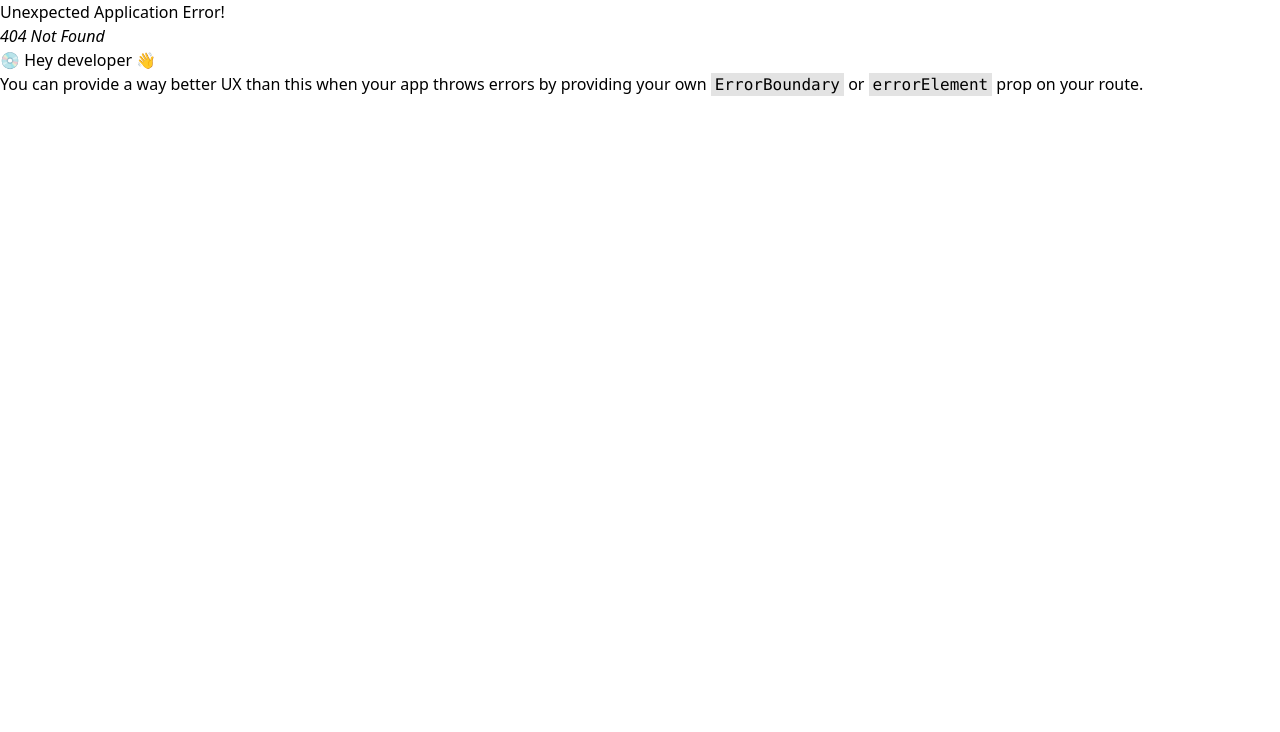
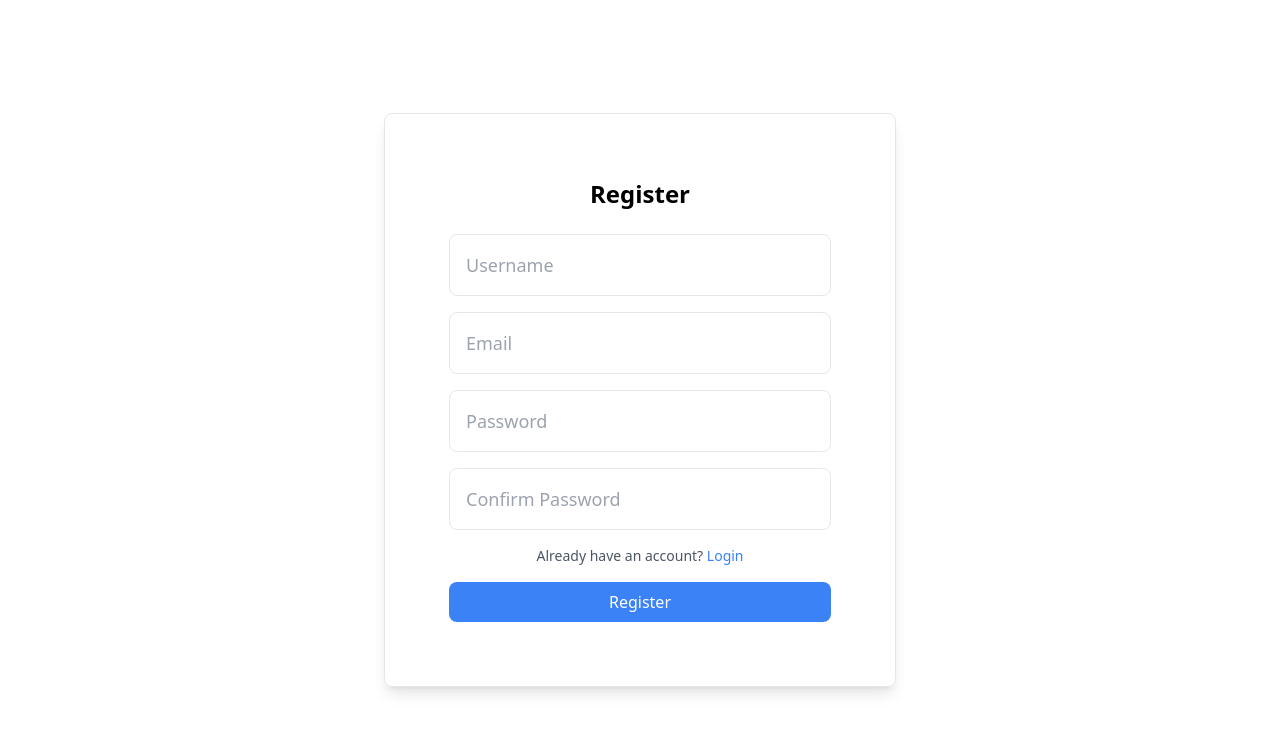
Before and after one commit to fajri-farid/FP-Advance-Schematics-ITS, a React (Vite) app: page /register in a window 1280 px wide. Before the commit this address had no page. Shown: the top 732 px of the page. Built offline with nearby package versions, Linux system fonts and the light colour scheme.

Commit message:
login and register ui done

```diff
--- a/src/component/atoms/input.jsx
+++ b/src/component/atoms/input.jsx
@@ -18,7 +18,7 @@ function Input({
     <input
       type={type}
       placeholder={placeholder}
-      className={`border rounded-lg focus:outline-none focus:ring-2 focus:ring-slate-400 blue-500 w-full ${getSize()}`}
+      className={`border rounded-lg focus:outline-none focus:ring-2 focus:ring-slate-400 w-full ${getSize()}`}
     />
   );
 }
--- /dev/null
+++ b/src/component/organism/login-component.jsx
@@ -0,0 +1,33 @@
+import Input from "../atoms/input";
+import Button from "../atoms/button";
+
+export default function LoginComponent() {
+  return (
+    <div className="flex justify-center items-center min-h-screen">
+      <div className="max-w-lg w-full p-6 sm:p-8 md:p-12 lg:p-16 md:border md:rounded-lg md:shadow-lg">
+        <h1 className="text-2xl font-bold text-center mb-6">Login</h1>
+
+        {/* Input Email */}
+        <div className="mb-4">
+          <Input type="email" placeholder="Email" size="large" />
+        </div>
+
+        {/* Input Password */}
+        <div className="mb-4">
+          <Input type="password" placeholder="Password" size="large" />
+        </div>
+
+        {/* Login Link */}
+        <p className="text-center text-sm text-gray-600 mb-4">
+          Don&apos;t have an account?{" "}
+          <a href="/register" className="text-blue-500 hover:underline">
+            Register
+          </a>
+        </p>
+
+        {/* Register Button */}
+        <Button label="Register" className="w-full" />
+      </div>
+    </div>
+  );
+}
--- /dev/null
+++ b/src/component/organism/register-component.jsx
@@ -0,0 +1,43 @@
+import Input from "../atoms/input";
+import Button from "../atoms/button";
+
+export default function RegisterComponent() {
+  return (
+    <div className="flex justify-center items-center min-h-screen">
+      <div className="max-w-lg w-full p-6 sm:p-8 md:p-12 lg:p-16 md:border md:rounded-lg md:shadow-lg">
+        <h1 className="text-2xl font-bold text-center mb-6">Register</h1>
+
+        {/* Input Username */}
+        <div className="mb-4">
+          <Input placeholder="Username" size="large" />
+        </div>
+
+        {/* Input Email */}
+        <div className="mb-4">
+          <Input type="email" placeholder="Email" size="large" />
+        </div>
+
+        {/* Input Password */}
+        <div className="mb-4">
+          <Input type="password" placeholder="Password" size="large" />
+        </div>
+
+        {/* Input Confirm Password */}
+        <div className="mb-4">
+          <Input type="password" placeholder="Confirm Password" size="large" />
+        </div>
+
+        {/* Login Link */}
+        <p className="text-center text-sm text-gray-600 mb-4">
+          Already have an account?{" "}
+          <a href="/login" className="text-blue-500 hover:underline">
+            Login
+          </a>
+        </p>
+
+        {/* Register Button */}
+        <Button label="Register" className="w-full" />
+      </div>
+    </div>
+  );
+}
--- /dev/null
+++ b/src/component/pages/login.jsx
@@ -0,0 +1,9 @@
+import LoginComponent from "../organism/login-component";
+
+export default function Login() {
+  return (
+    <div>
+      <LoginComponent />
+    </div>
+  );
+}
--- /dev/null
+++ b/src/component/pages/register.jsx
@@ -0,0 +1,9 @@
+import RegisterComponent from "../organism/register-component";
+
+export default function Register() {
+  return (
+    <div>
+      <RegisterComponent />
+    </div>
+  );
+}
```
Also changed, not shown: src/main.jsx (+10 -0 lines).
